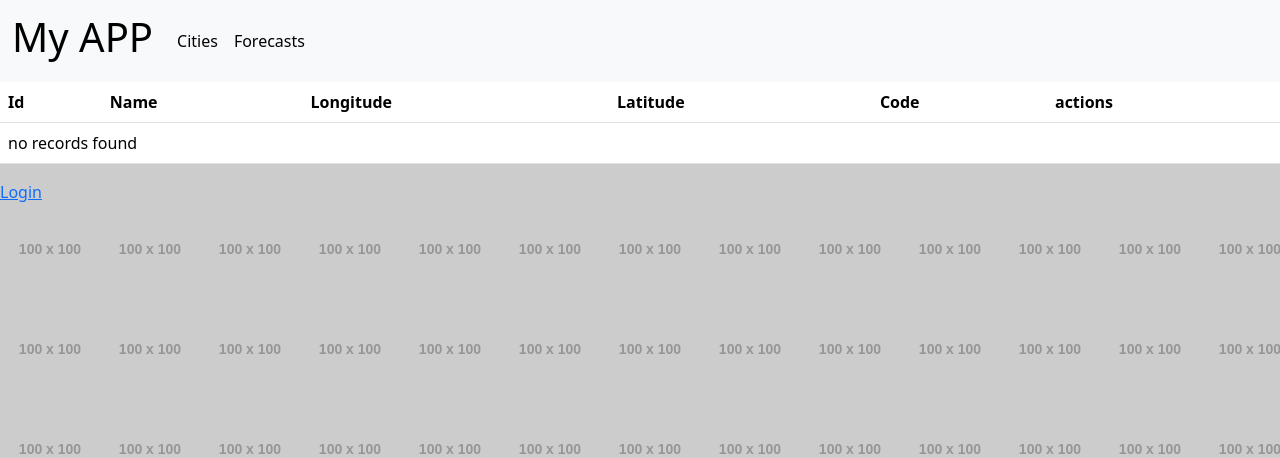
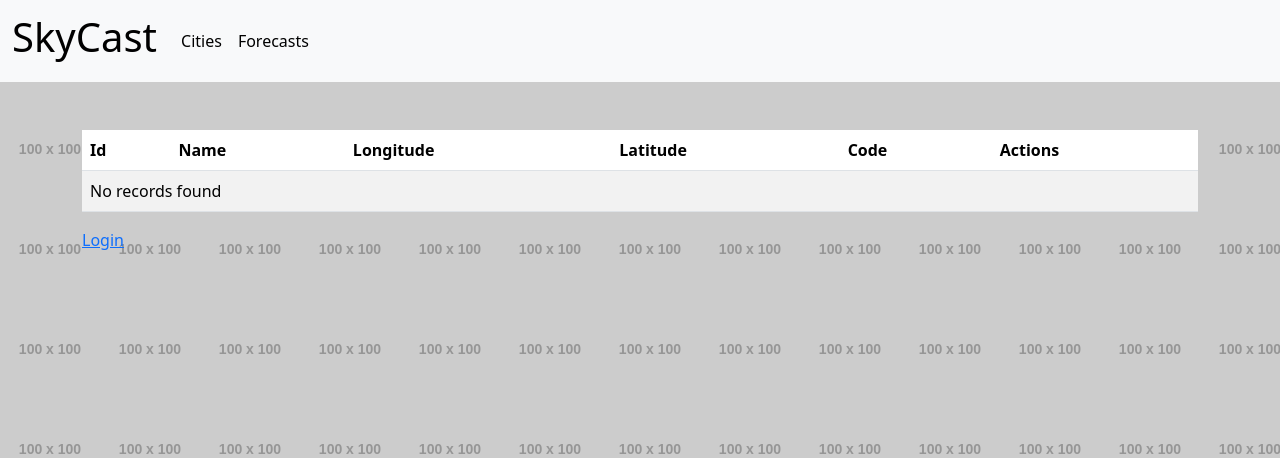
Before and after one commit to GrzegorzAKGalzo/ai2-pogodynka, a Symfony app: template templates/city/index.html.twig in a window 1280 px wide. Shown: the top 458 px of the page. Run offline with Twig, Linux system fonts and the light colour scheme; the template is opened without the code that fills it, so the values that code supplies are empty; grey boxes labelled with a size stand in for pictures from a placeholder-image service; some libraries are stand-ins or nearby versions.

Commit message:
added a little bit of spice

```diff
--- a/templates/base.html.twig
+++ b/templates/base.html.twig
@@ -20,7 +20,7 @@
     </head>
           <nav class="navbar navbar-expand-lg bg-body-tertiary">
         <div class="container-fluid">
-            <a class="navbar-brand" href="/weather">   <h1>My APP</h1></a>
+            <a class="navbar-brand" href="/weather/1"><h1>SkyCast</h1></a>
             <button class="navbar-toggler" type="button" data-bs-toggle="collapse" data-bs-target="#navbarSupportedContent" aria-controls="navbarSupportedContent" aria-expanded="false" aria-label="Toggle navigation">
             <span class="navbar-toggler-icon"></span>
             </button>
@@ -37,13 +37,40 @@
             </div>
         </div>
         </nav>
+    <style>
+        .heroSection{
+            color: white;
+            padding-top: 100px;
+            padding-bottom: 100px;
+        }
+        .heroSection h1{
+            padding-left: 20px;
+        }
+    </style>
 
     <body>
+
+
+        {# <div class="container-fluid heroSection" style="background: url(https://images.unsplash.com/photo-1461468611824-46457c0e11fd?q=80&w=1170&auto=format&fit=crop&ixlib=rb-4.0.3&ixid=M3wxMjA3fDB8MHxwaG90by1wYWdlfHx8fGVufDB8fHx8fA%3D%3D)">
+            <div class="row  p-5 align-items-center">
+                <div class="col-6 ">
+                    <span>Your Forecast</span>
+                    <h1 class="display-1 font-weight-bold">SkyCast</h1>
+                    <span>Your Way</span>
+                </div>
+            </div>
+        </div> #}
+
+
+
+
+        <div class="container mt-5">
         {% block body %}{% endblock %}
         {% if is_granted('ROLE_USER') %}
-            <a href="{{ path('app_logout') }}">Logout</a>
+            <a href="{{ path('app_logout') }}" class="btn  btn-outline-secondary mt-5 float-end">Logout</a>
         {% else %}
-            <a href="{{ path('app_login') }}">Login</a>
+            <a href="{{ path('app_login') }}" >Login</a>
         {% endif %}
+        </div>
     </body>
 </html>
--- a/templates/city/_delete_form.html.twig
+++ b/templates/city/_delete_form.html.twig
@@ -1,4 +1,4 @@
 <form method="post" action="{{ path('app_city_delete', {'id': city.id}) }}" onsubmit="return confirm('Are you sure you want to delete this item?');">
     <input type="hidden" name="_token" value="{{ csrf_token('delete' ~ city.id) }}">
-    <button class="btn">Delete</button>
+    <button class="btn btn-danger mt-2 mb-2">Delete</button>
 </form>
--- a/templates/city/_form.html.twig
+++ b/templates/city/_form.html.twig
@@ -1,4 +1,4 @@
 {{ form_start(form) }}
     {{ form_widget(form) }}
-    <button class="btn">{{ button_label|default('Save') }}</button>
+    <button class="btn btn-success">{{ button_label|default('Save') }}</button>
 {{ form_end(form) }}
--- a/templates/city/edit.html.twig
+++ b/templates/city/edit.html.twig
@@ -7,7 +7,7 @@
 
     {{ include('city/_form.html.twig', {'button_label': 'Update'}) }}
 
-    <a href="{{ path('app_city_index') }}">back to list</a>
+    <a href="{{ path('app_city_index') }}" class="btn btn-secondary mt-3">back to list</a>
 
     {{ include('city/_delete_form.html.twig') }}
 {% endblock %}
--- a/templates/city/index.html.twig
+++ b/templates/city/index.html.twig
@@ -5,49 +5,47 @@
 {% block body %}
 
 
-    <table class="table">
+<table class="table table-striped">
     <thead>
         <tr>
-                <th>Id</th>
-                <th>Name</th>
-                <th>Longitude</th>
-                <th>Latitude</th>
-                <th>Code</th>
-                <th>actions</th>
+            <th scope="col">Id</th>
+            <th scope="col">Name</th>
+            <th scope="col">Longitude</th>
+            <th scope="col">Latitude</th>
+            <th scope="col">Code</th>
+            <th scope="col">Actions</th>
         </tr>
     </thead>
     <tbody>
         {% for city in cities %}
         <tr>
-                <td>{{ city.id }}</td>
+            <th scope="row">{{ city.id }}</th>
             <td>{{ city.name }}</td>
             <td>{{ city.longitude }}</td>
             <td>{{ city.latitude }}</td>
             <td>{{ city.code }}</td>
             <td>
-
                 {% if is_granted('ROLE_CITY_SHOW') %}
-                    <a href="{{ path('app_city_show', {'id': city.id}) }}">show</a>
+                <a href="{{ path('app_city_show', {'id': city.id}) }}" class="btn btn-primary btn-sm">Show</a>
                 {% endif %}
 
                 {% if is_granted('ROLE_CITY_EDIT') %}
-                    <a href="{{ path('app_city_edit', {'id': city.id}) }}">edit</a>
+                <a href="{{ path('app_city_edit', {'id': city.id}) }}" class="btn btn-warning btn-sm">Edit</a>
                 {% endif %}
 
-
-                    <a href="{{ path('app_weather_show', {'id': city.id}) }}">Weather</a>
-
+                <a href="{{ path('app_weather_show', {'id': city.id}) }}" class="btn btn-info btn-sm">Weather</a>
             </td>
         </tr>
         {% else %}
         <tr>
-                <td colspan="6">no records found</td>
+            <td colspan="6">No records found</td>
         </tr>
         {% endfor %}
     </tbody>
 </table>
 
+
     {% if is_granted('ROLE_CITY_NEW') %}
-    <a href="{{ path('app_city_new') }}">Create new</a>
+    <a href="{{ path('app_city_new') }}" class="btn btn-primary">Create new</a>
     {% endif %}
 {% endblock %}
--- a/templates/city/show.html.twig
+++ b/templates/city/show.html.twig
@@ -30,9 +30,9 @@
         </tbody>
     </table>
 
-    <a href="{{ path('app_city_index') }}">back to list</a>
+    <a href="{{ path('app_city_index') }}" class="btn btn-secondary">back to list</a>
 
-    <a href="{{ path('app_city_edit', {'id': city.id}) }}">edit</a>
+    <a href="{{ path('app_city_edit', {'id': city.id}) }}" class="btn btn-primary">edit</a>
 
     {{ include('city/_delete_form.html.twig') }}
 {% endblock %}
--- a/templates/forecast/_delete_form.html.twig
+++ b/templates/forecast/_delete_form.html.twig
@@ -1,4 +1,4 @@
 <form method="post" action="{{ path('app_forecast_delete', {'id': forecast.id}) }}" onsubmit="return confirm('Are you sure you want to delete this item?');">
     <input type="hidden" name="_token" value="{{ csrf_token('delete' ~ forecast.id) }}">
-    <button class="btn">Delete</button>
+    <button class="btn btn-danger mt-3 mb-3">Delete</button>
 </form>
--- a/templates/forecast/_form.html.twig
+++ b/templates/forecast/_form.html.twig
@@ -1,4 +1,4 @@
 {{ form_start(form) }}
     {{ form_widget(form) }}
-    <button class="btn">{{ button_label|default('Save') }}</button>
+    <button class="btn btn-success mb-3">{{ button_label|default('Save') }}</button>
 {{ form_end(form) }}
--- a/templates/forecast/edit.html.twig
+++ b/templates/forecast/edit.html.twig
@@ -7,7 +7,7 @@
 
     {{ include('forecast/_form.html.twig', {'button_label': 'Update'}) }}
 
-    <a href="{{ path('app_forecast_index') }}">back to list</a>
+    <a href="{{ path('app_forecast_index') }}" class="btn btn-secondary">back to list</a>
 
     {{ include('forecast/_delete_form.html.twig') }}
 {% endblock %}
--- a/templates/forecast/show.html.twig
+++ b/templates/forecast/show.html.twig
@@ -34,9 +34,9 @@
         </tbody>
     </table>
 
-    <a href="{{ path('app_forecast_index') }}">back to list</a>
+    <a href="{{ path('app_forecast_index') }}" class="btn btn-secondary">back to list</a>
 
-    <a href="{{ path('app_forecast_edit', {'id': forecast.id}) }}">edit</a>
+    <a href="{{ path('app_forecast_edit', {'id': forecast.id}) }}" class="btn btn-primary">edit</a>
 
     {{ include('forecast/_delete_form.html.twig') }}
 {% endblock %}
```
Also changed, not shown: templates/forecast/index.html.twig (+14 -15 lines), templates/login/index.html.twig (+16 -8 lines), templates/weather/city.html.twig (+9 -4 lines). Lines whose indentation alone changed are shown as unchanged.
